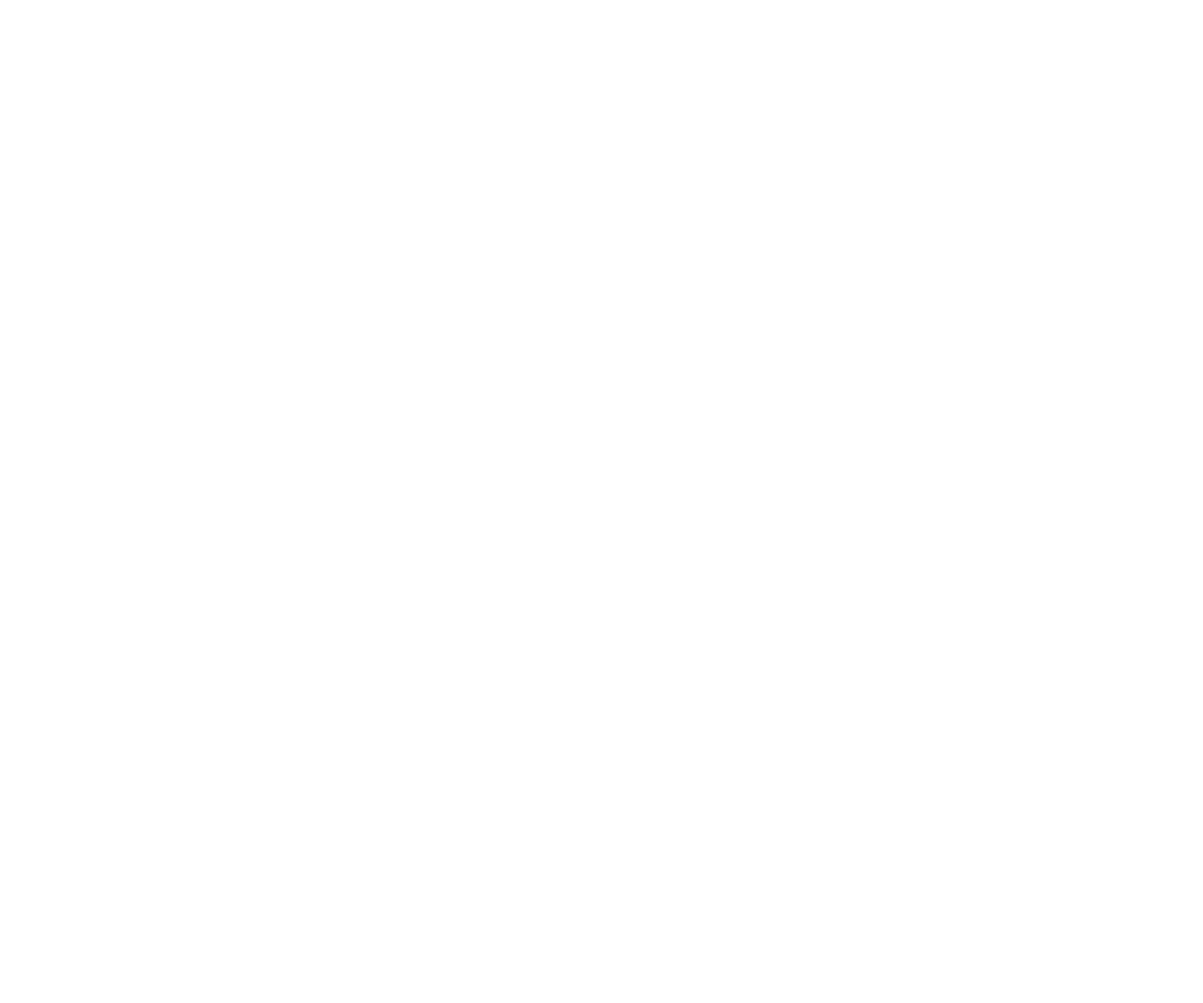
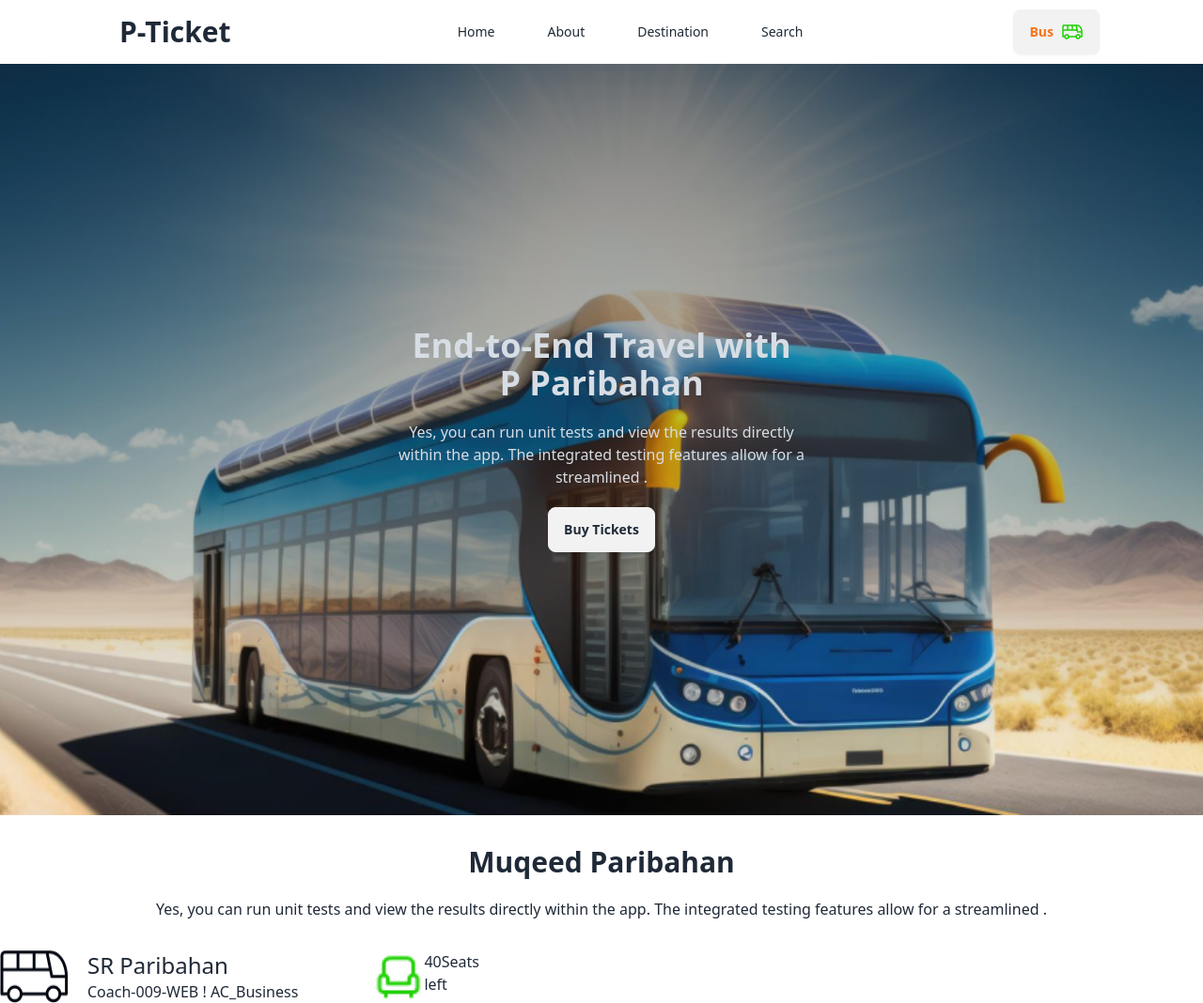
Before and after one commit to Muqeed007/muqeed-paribahan, a plain HTML site: page index.html in a window 1280 px wide. Shown: the whole page at 94% size. Before the commit the page ends 800 px from the top, so only its background shows below. Drawn offline with nearby package versions, Linux system fonts and the light colour scheme.

Commit message:
added banner section

```diff
--- a/index.html
+++ b/index.html
@@ -1,11 +1,66 @@
 <!DOCTYPE html>
 <html lang="en">
+
 <head>
     <meta charset="UTF-8">
     <meta name="viewport" content="width=device-width, initial-scale=1.0">
     <title>Muqeed Paribahan</title>
+    <link href="https://cdn.jsdelivr.net/npm/daisyui@4.7.2/dist/full.min.css" rel="stylesheet" type="text/css" />
+    <script src="https://cdn.tailwindcss.com"></script>
 </head>
+
 <body>
+    <header>
+        <nav>
+            <div class="navbar bg-base-100 flex-1 justify-around">
+                <a class="btn btn-ghost text-3xl font-extrabold">P-Ticket</a>
+                <ul class="menu menu-horizontal px-1 gap-6">
+                    <li><a>Home</a></li>
+                    <li><a>About</a></li>
+                    <li><a>Destination</a></li>
+                    <li><a>Search</a></li>
+                </ul>
+                <a class="btn text-orange-500">Bus<img src="images/bus-icon.png" alt=""></a>
+            </div>
+        </nav>
+        <div>
+            <div class="hero min-h-screen p-16" style="background-image: url(images/banner.png)">
+                <div class="hero-content text-center text-neutral-content">
+                    <div class="max-w-md">
+                        <h1 class="mb-5 text-4xl font-bold">End-to-End Travel with<br>P Paribahan</h1>
+                        <p class="mb-5">Yes, you can run unit tests and view the results directly within the app. The
+                            integrated testing features allow for a streamlined .</p>
+                        <button class="btn">Buy Tickets</button>
+                    </div>
+                </div>
+            </div>
+        </div>
+    </header>
+    <main>
+        <div class="p-8 text-center">
+            <h1 class="mb-5 text-3xl font-bold">Muqeed Paribahan</h1>
+            <p class="">Yes, you can run unit tests and view the results directly within the app. The integrated
+                testing features allow for a streamlined .</p>
+        </div>
+        <div class="flex gap-x-20">
+            <div class="flex gap-5">
+                <img src="images/bus-logo.png" alt="">
+                <div>
+                    <h2 class="text-2xl">SR Paribahan</h2>
+                    <p>Coach-009-WEB ! AC_Business</p>
+                </div>
+            </div>
+            <div class="flex">
+                <img src="images/seat-green.png" alt="">
+                <div>
+                    <p>
+                        <span>40</span>Seats left
+                    </p>
+                </div>
+            </div>
+        </div>
 
+    </main>
 </body>
+
 </html>
--- /dev/null
+++ b/tailwind.config.js
@@ -0,0 +1,8 @@
+/** @type {import('tailwindcss').Config} */
+module.exports = {
+    content: ["./src/**/*.{html,js}"],
+    theme: {
+      extend: {},
+    },
+    plugins: [],
+  }
```
